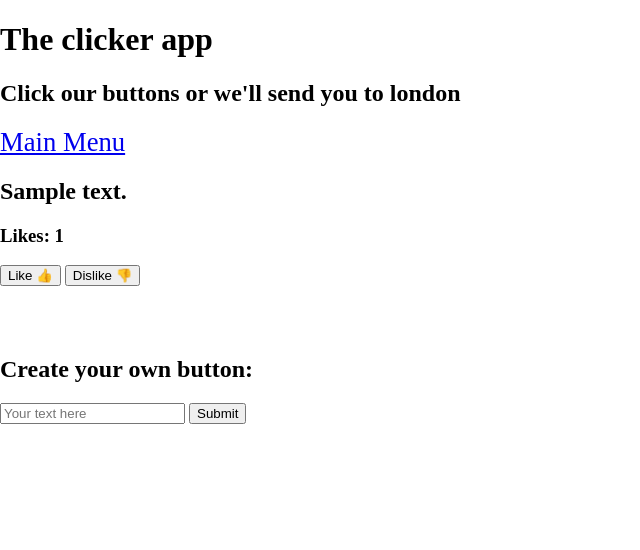
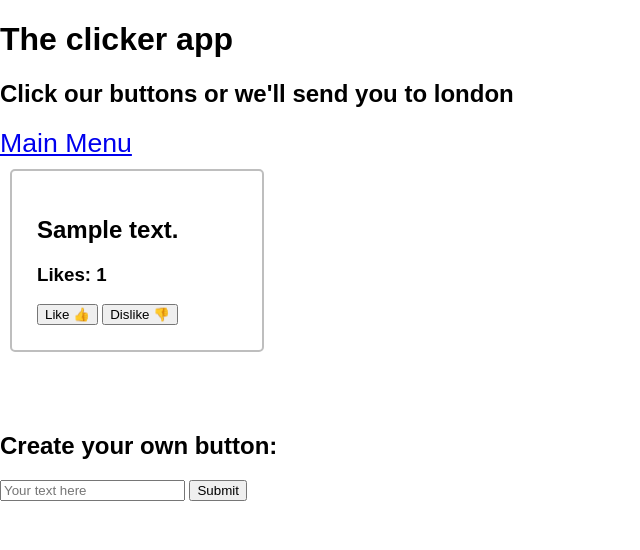
Before and after one commit to seamussmith/jupiter, a Django app: page /clicker/ in a window 1280 px wide. Shown: the top 550 px of the page, without its empty margins (0-640 px from the left). Run offline with Django 3.2, Linux system fonts and the light colour scheme; tables that the repository leaves empty hold one stand-in row (values such as "Sample post").

Commit message:
Started styling the likers

```diff
--- a/static/css/style.css
+++ b/static/css/style.css
@@ -1,7 +1,25 @@
+
+* {
+    font-family: Arial, Helvetica, sans-serif;
+}
 
 body {
     margin: 0;
     padding: 0;
+}
+
+.button-container {
+    display: flex;
+    flex-direction: row;
+    flex-wrap: wrap;
+}
+
+.liker {
+    border: 2px solid rgb(190, 190, 190);
+    border-radius: 5px;
+    padding: 25px;
+    width: 200px;
+    margin: 10px
 }
 
 .navbar {
```
